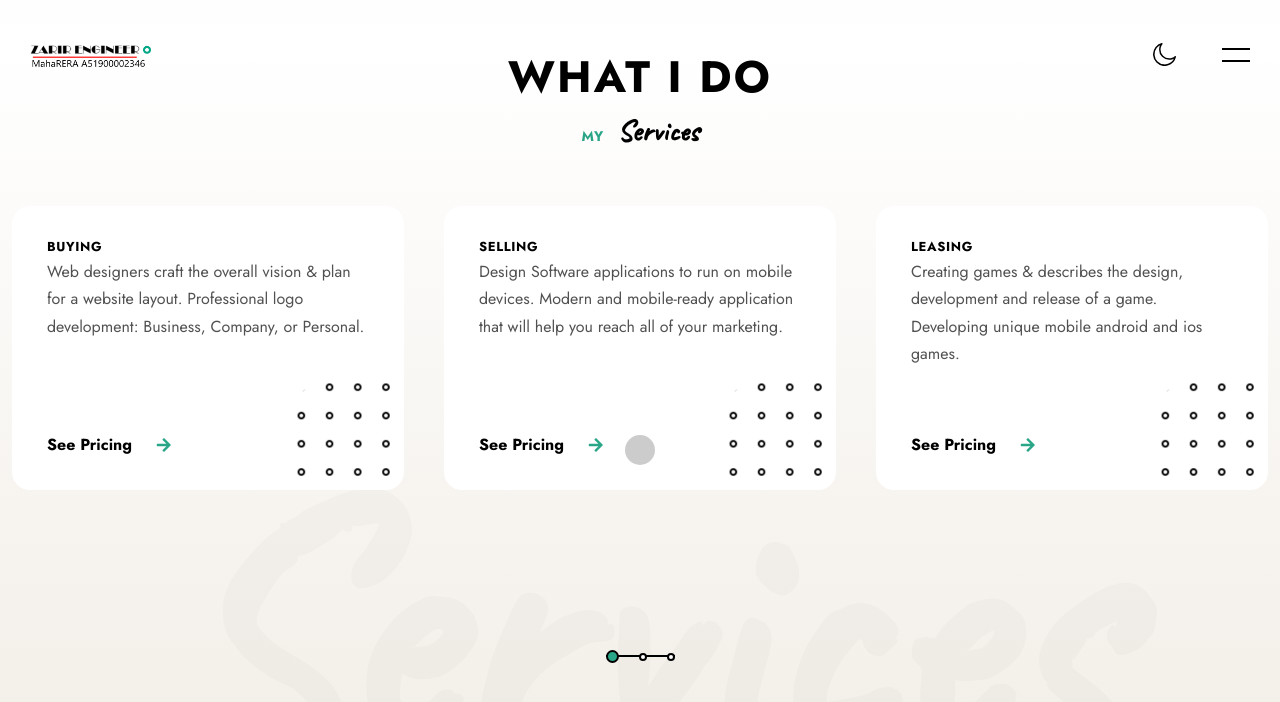
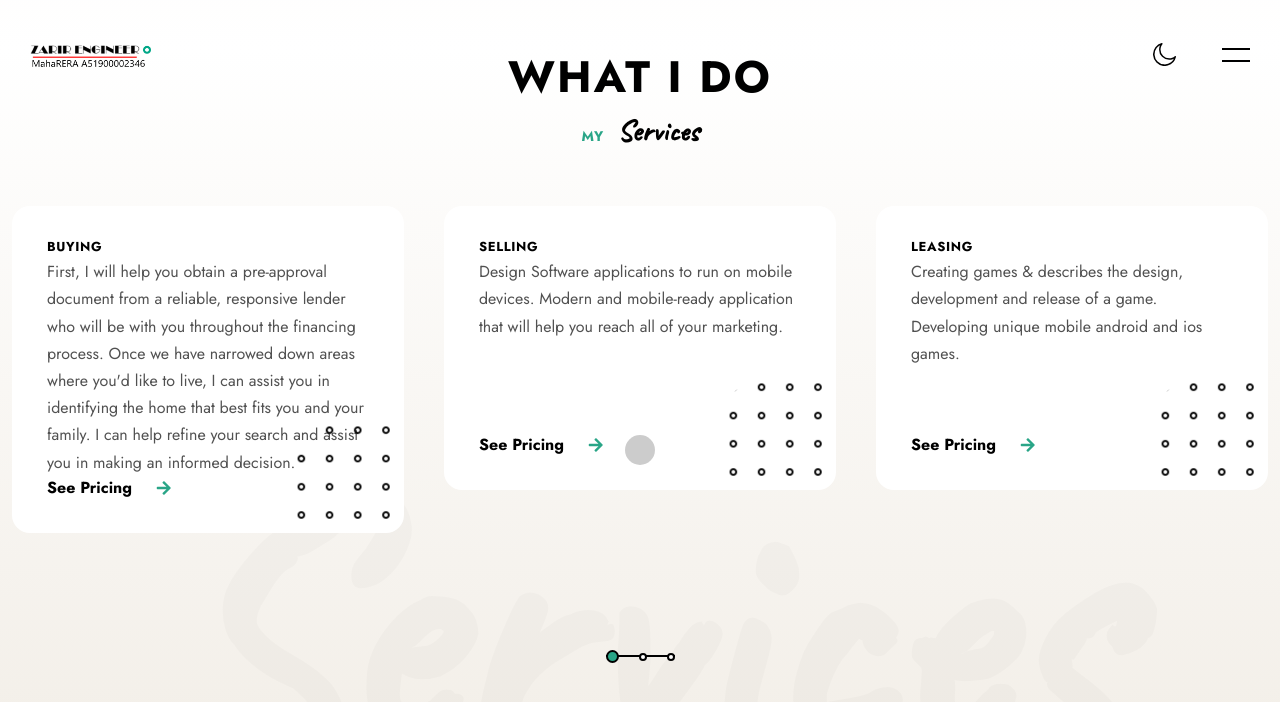
Before and after one commit to zarir-engineer/buildyourhome, a Jekyll site: the page built from index.html, in a window 1280 px wide and 900 px high, scrolled down 1031 px. Shown: the top 702 px of the window. Built offline with Jekyll 4.4.1, drawn with Linux system fonts in a browser that asks for light colours; the list of posts is cut into pages by our own code.

Commit message:
Update body_wrapper.html

```diff
--- a/_includes/body_wrapper.html
+++ b/_includes/body_wrapper.html
@@ -107,7 +107,8 @@
 <!--                                <span> Web Design &amp; Logo </span>-->
 <!--                            </h5>-->
                             <div class="lui-text">
-                                <div> Web designers craft the overall vision &amp; plan for a website layout. Professional logo development: Business, Company, or Personal. </div>
+                                <div> First, I will help you obtain a pre-approval document from a reliable, responsive lender who will be with you throughout the financing process.
+Once we have narrowed down areas where you'd like to live, I can assist you in identifying the home that best fits you and your family. I can help refine your search and assist you in making an informed decision. </div>
                             </div>
                             <a href="#pricing-section" class="lnk"> See Pricing </a>
                             <div class="image" style="background-image: url(assets/images/pat-2.png);"></div>
```
